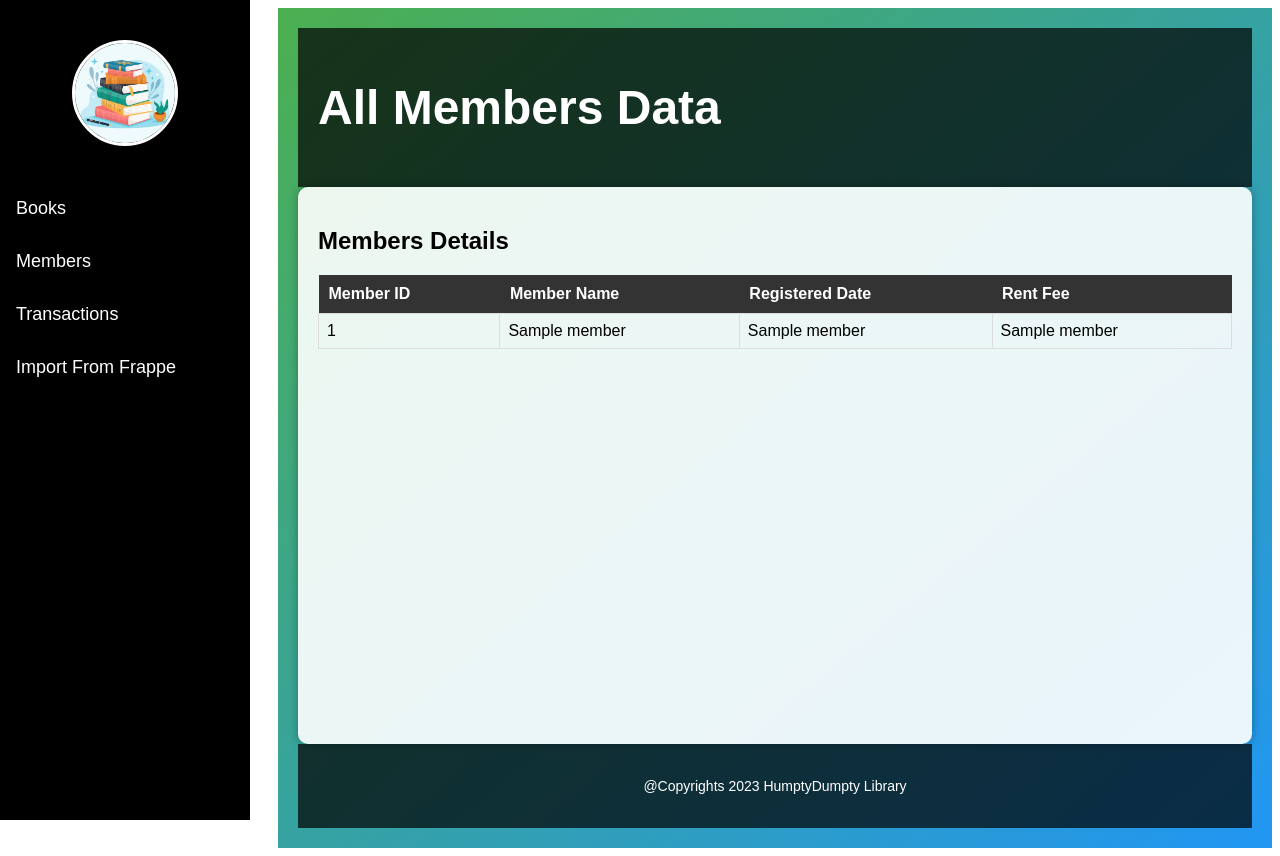
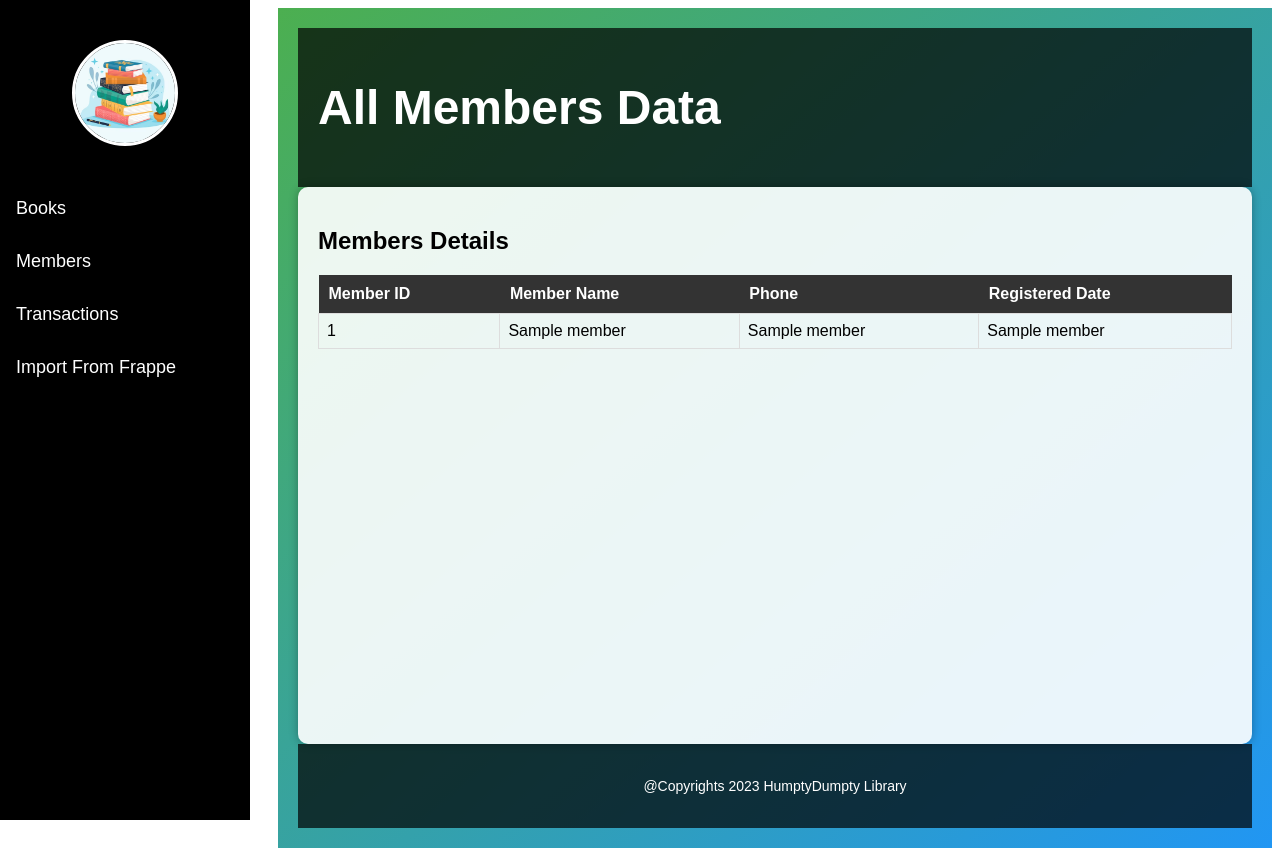
Before and after one commit to vsuraj25/Library-Management-System, a Flask app: page /members_table in a window 1280 px wide. Run offline with Flask 3, Linux system fonts and the light colour scheme; a database or web service that is not in the repository returns one stand-in record (values such as "Sample title"); some libraries are stand-ins or nearby versions.

Commit message:
Updated App

```diff
--- a/app.py
+++ b/app.py
@@ -255,13 +255,10 @@ def issue_book():
         total_rent = cur.fetchall()
         if len(total_rent) >= 1:
             list_of_rents = [tup[0] for tup in total_rent]
-        if sum(list_of_rents) + rent >= 500:
-            return render_template("404.html", custom_error = TooMuchDebt().message)
-        conn.commit()
-    except Exception as e:
-        raise e
+            if sum(list_of_rents) + rent >= 500:
+                return render_template("404.html", custom_error = TooMuchDebt().message)
 
-    cur.execute('''CREATE TABLE IF NOT EXISTS transaction_data(issue_id SERIAL PRIMARY KEY,
+        cur.execute('''CREATE TABLE IF NOT EXISTS transaction_data(issue_id SERIAL PRIMARY KEY,
             member_name TEXT NOT NULL,
             book_name TEXT NOT NULL,
             phone TEXT,
@@ -271,15 +268,19 @@ def issue_book():
             returned BOOLEAN DEFAULT FALSE,
             return_date TIMESTAMP WITH TIME ZONE
             );''')
-    cur.execute(
-            f'''INSERT INTO transaction_data(member_name, book_name, phone, rent)
-                VALUES
-                ('{member_name}','{book_name}', '{phone}', '{rent}');'''
-            )
-    conn.commit()
-    cur.close()
-    conn.close()
-    return render_template('transaction_table.html', data = load_transaction_table())
+        cur.execute(
+                f'''INSERT INTO transaction_data(member_name, book_name, phone, rent)
+                    VALUES
+                    ('{member_name}','{book_name}', '{phone}', '{rent}');'''
+                )
+        conn.commit()
+        cur.close()
+        conn.close()
+        return render_template('transaction_table.html', data = load_transaction_table())
+    except Exception as e:
+        raise e
+
+
 
 @app.route('/return_book', methods=["POST", "GET"])
 def return_book():
--- a/templates/issue_book.html
+++ b/templates/issue_book.html
@@ -83,7 +83,7 @@
                     </select>
                 </div>
 
-                <button type="submit">ssue Book</button>
+                <button type="submit">Issue Book</button>
             </form>
         </section>
 
--- a/templates/members_table.html
+++ b/templates/members_table.html
@@ -65,8 +65,8 @@
                     <tr>
                         <th>Member ID</th>
                         <th>Member Name</th>
+                        <th>Phone</th>
                         <th>Registered Date</th>
-                        <th>Rent Fee</th>
                     </tr>
                 </thead>
                 <tbody>
```
